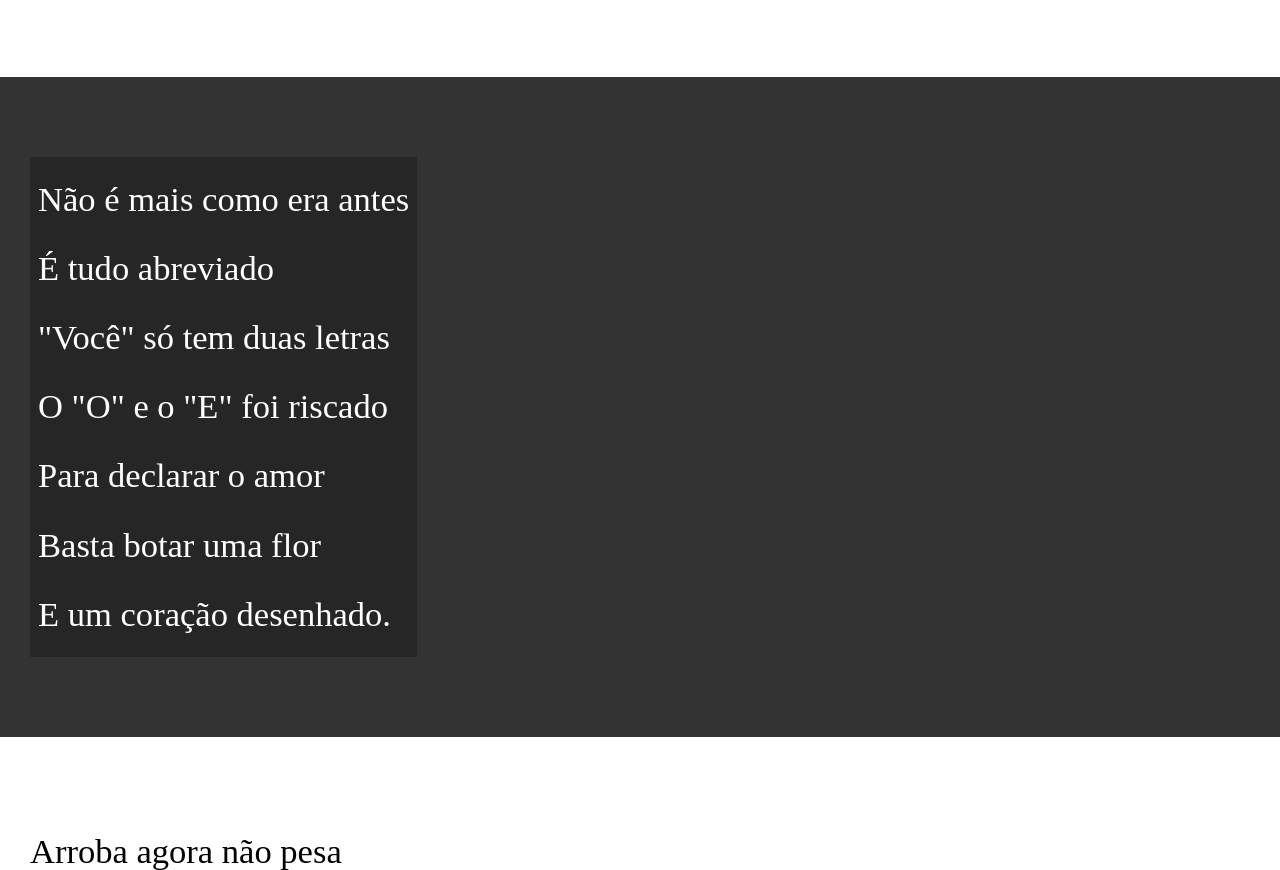
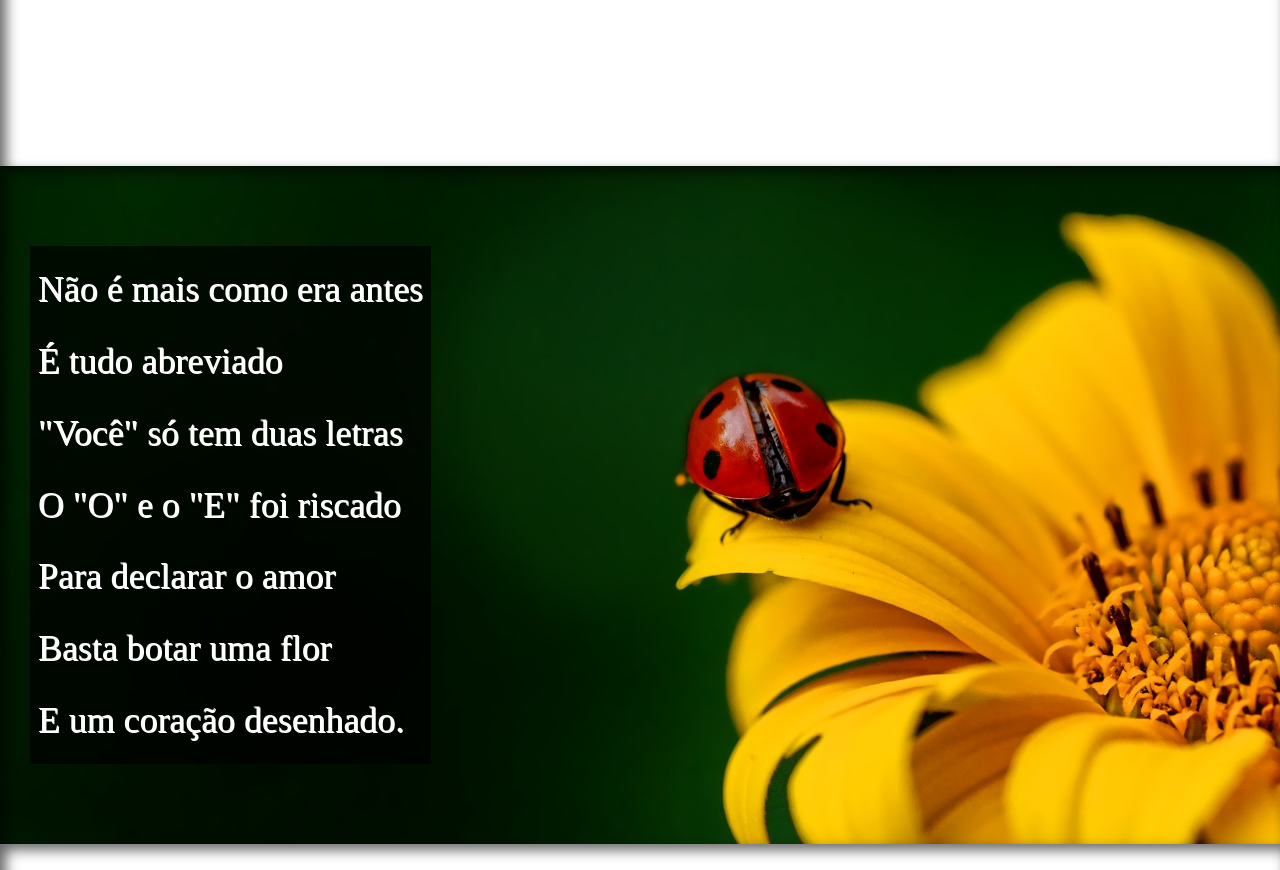
Before and after one commit to erickSM23/css-html, a plain HTML site: page desafioos/desafio003/index.html in a window 1280 px wide. Shown: the part 775-1645 px from the top of the page. Drawn offline with Linux system fonts and the light colour scheme; a web font is replaced by a local one.

Commit message:
desafio concluido

```diff
--- a/desafioos/desafio003/estilos/style.css
+++ b/desafioos/desafio003/estilos/style.css
@@ -52,7 +52,23 @@ section{
     padding-left: 30px;
     line-height: 2em;
     font-family: var(--fonte_texto);
-    font-size: 2.7vw;
+    font-size: 2.8vw;
+    box-shadow: inset 6px 6px 13px 0px rgba(0, 0, 0, 0.603);
+}
+
+section#img01{
+    background-image: url("../imagens/background001.jpg");
+    background-position: center right;
+    background-size: cover;
+}
+
+section#img02{
+    background-image: url("../imagens/background002.jpg");
+    background-size: cover;
+}
+
+section > p{
+ padding-bottom: 2em;
 }
 
 section.normal{
@@ -63,12 +79,14 @@ section.normal{
 section.imagem{
     background-color: rgb(51, 51, 51);
     color: white;
+    background-size: cover;
 }
 
 section.imagem > p{
     display: inline-block;
-    background-color: rgba(0, 0, 0, 0.247);
+    background-color: rgba(0, 0, 0, 0.699);
     padding: 8px;
+    text-shadow: 1px 1px 0px;
 }
 
 footer{
--- a/desafioos/desafio003/index.html
+++ b/desafioos/desafio003/index.html
@@ -26,7 +26,7 @@
         </p>
     </section>
 
-    <section class="imagem">
+    <section class="imagem" id="img01">
         <p>
             Não é mais como era antes <br>
             É tudo abreviado <br>
@@ -62,7 +62,7 @@
     </section>
 
 
-    <section class="imagem">
+    <section class="imagem" id="img02">
         <p>
             Tenho saudade das cartas <br>
             Escritas com a própria mão <br>
```
